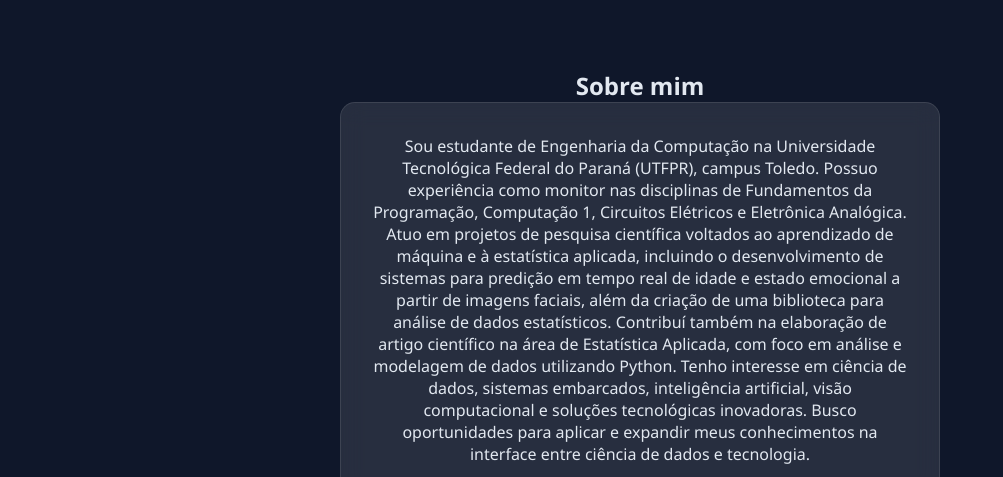
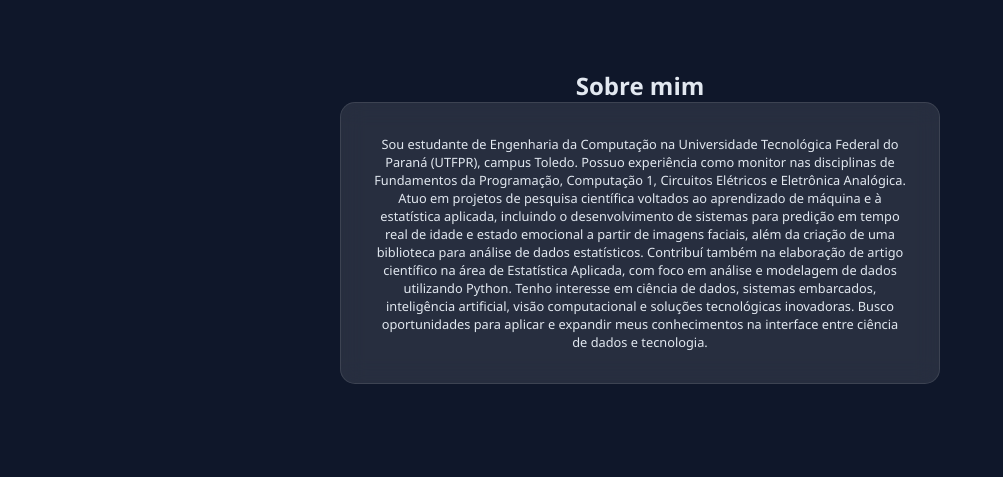
Before and after one commit to Rafa-colombo/Meu-Site, a plain HTML site: page index.html in a window 1280 px wide. Shown: the part 900-1377 px from the top of the page, without its empty margins (0-1003 px from the left). Drawn offline with Linux system fonts and the light colour scheme.

Commit message:
Update style.css

```diff
--- a/style.css
+++ b/style.css
@@ -126,5 +126,5 @@ body {
 
 .sobre-paragrafo {
   text-align: center;
-  font-size: 1rem;
+  font-size: 0.8rem;
 }
```
